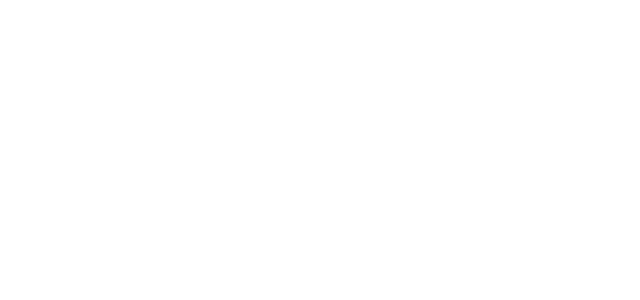
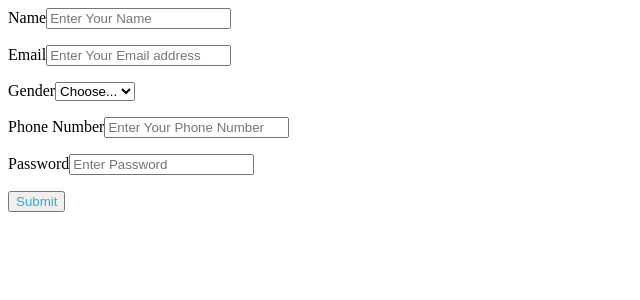
Before and after one commit to AKHILESHPATIDAR01/React-will-you-be-my-valentine---Signup-Form, a React app: page / in a window 1280 px wide. Shown: the top 300 px of the page, without its empty margins (0-640 px from the left). Built offline with nearby package versions, Linux system fonts and the light colour scheme.

Commit message:
Update App.js
ff

```diff
--- a/src/components/App.js
+++ b/src/components/App.js
@@ -1,9 +1,150 @@
 import React, {Component, useState} from "react";
+import { Button, Container, Form } from "react-bootstrap";
 import '../styles/App.css';
 
 const App = () => {
+
+  const [errorName , setErrorName] = React.useState("");
+  const [errorEmail , setErrorEmail] = React.useState("");
+  const [errorGender , setErrorGender] = React.useState("");
+  const [errorPassword , setErrorPassword] = React.useState("");
+  const [errorPhoneNo , setErrorPhoneNo] = React.useState("");
+  const [errorMsg , setErrorMsg] = React.useState("");
+
+  const [name , setName] = React.useState("");
+  const [email , setEmail] = React.useState("");
+  const [gender , setGender] = React.useState("");
+  const [password , setPassword] = React.useState("");
+  const [phoneNo , setPhoneNo] = React.useState("");
+
+  const handleInputChangeName =(event)=>{
+    setName(event.target.value);
+  }
+  const handleInputChangeEmail =(event)=>{
+    setEmail(event.target.value);
+  }
+  const handleInputChangeGender =(event)=>{
+    setGender(event.target.value);
+
+  }
+  const handleInputChangePassword =(event)=>{
+    setPassword(event.target.value);
+  }
+  const handleInputChangePhoneNo =(event)=>{
+    setPhoneNo(event.target.value);
+  }
+
+
+  const handleClick = () =>{
+    console.log("My Gender is : ",gender);
+    // name
+    var lettersName = /^[A-Za-z]+$/;
+    // var lettersEmail = /\S+@\S+/;
+    var lettersNumber = /^[0-9\b]+$/;
+
+    if(!name.match(lettersName)){
+        // alert('Your name have accepted : you can try another');
+        setErrorName("Only alphanumeric allowed");
+        return true;
+    }
+    else{
+        setErrorName("");
+    }
+
+    // email
+    if(!email.includes('@')){
+      // alert('INVALID');
+      setErrorEmail("Email must contain @");
+    }
+    else{
+      setErrorEmail("");
+    }
+
+    // phonep No
+
+    if(!phoneNo.match(lettersNumber) || phoneNo.length==10){
+      // alert('INVALID');
+      setErrorPhoneNo("Phone Number must contain only numbers");
+    }
+    else{
+      setErrorPhoneNo("");
+    }
+
+    // password
+    if(password.length <=6){
+      setErrorPassword("Password must contain atleast 6 letters");
+    }
+    else{
+      setErrorPassword("");
+    }
+
+
+    // gender
+    if(gender==""){
+      setErrorGender("Please identify as male, female or others");
+    }
+    else{
+      setErrorGender("");
+    }
+
+    // else
+    // {
+    //     alert('Please input alphabet characters only');
+    //     return false;
+    // }
+
+
+  }
+
   return (
-    <div id="main"></div>
+    <div id="main">
+
+        {/* <Button className="success">Success</Button> */}
+
+        <Container>
+        <Form>
+          <Form.Group controlId="formBasicEmail">
+            <Form.Label>Name</Form.Label>
+            <Form.Control value={name} data-testid = 'name' type="text" onChange={handleInputChangeName} placeholder="Enter Your Name" />
+            <p className="text-danger">{errorName}</p>
+          </Form.Group>
+
+          <Form.Group controlId="formBasicEmail">
+            <Form.Label>Email</Form.Label>
+            <Form.Control value={email} data-testid = 'email' type="text" onChange={handleInputChangeEmail} placeholder="Enter Your Email address" />
+            <p className="text-danger">{errorEmail}</p>
+          </Form.Group>
+
+          <Form.Group controlId="formGridState">
+            <Form.Label>Gender</Form.Label>
+            <Form.Control value={gender} data-testid = 'gender' as="select" onChange={handleInputChangeGender} defaultValue="Choose...">
+              <option>Choose...</option>
+              <option>Male</option>
+              <option>Female</option>
+              <option>Other</option>
+            </Form.Control>
+            <p className="text-danger">{errorGender}</p>
+          </Form.Group>
+
+          <Form.Group controlId="formBasicEmail">
+            <Form.Label>Phone Number</Form.Label>
+            <Form.Control value={phoneNo} data-testid = 'phoneNumber' type="text" onChange={handleInputChangePhoneNo} placeholder="Enter Your Phone Number" />
+            <p className="text-danger">{errorPhoneNo}</p>
+          </Form.Group>
+
+          <Form.Group controlId="formBasicEmail">
+            <Form.Label>Password</Form.Label>
+            <Form.Control value={password} data-testid = 'password' type="password" onChange={handleInputChangePassword} placeholder="Enter Password" />
+            <p className="text-danger">{errorPassword}</p>
+          </Form.Group>
+
+           <Button data-testid = 'submit' variant="primary" onClick={handleClick}>
+            Submit
+          </Button>
+
+        </Form>
+        </Container>
+    </div>
   )
 }
 
```
